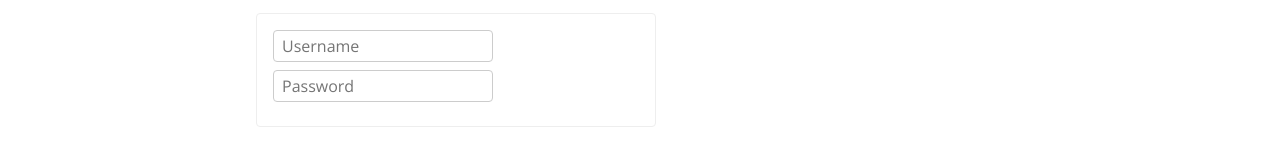
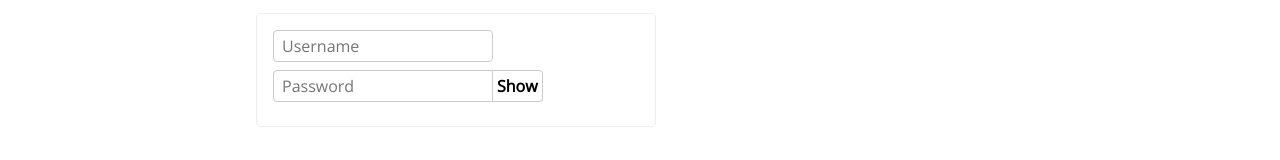
Before and after one commit to nghilevi/react-lab, a React (Create React App) app in the folder styled-component-lab/: page /login in a window 1280 px wide. Shown: the part 135-295 px from the top of the page. Built offline with nearby package versions, Linux system fonts and the light colour scheme.

Commit message:
implemented show/hide password toggle

```diff
--- /dev/null
+++ b/styled-component-lab/src/components/common/PasswordInput.js
@@ -0,0 +1,47 @@
+import { useState } from 'react'
+import styled from 'styled-components'
+import {Input} from './Input'
+
+const PasswordInputWrapper = styled.div`
+    display: flex;
+`
+
+const PasswordInputStyled = styled(Input).attrs(() => ({ // pass a callback that returns an object containing any attributes that we want to pass down to this particular component
+    type: 'password',
+    placeholder: 'Password'
+}))`
+    border-top-right-radius: 0;
+    border-bottom-right-radius: 0;
+`
+const ToggleButton = styled.div`
+    height: 32px;
+    border: 1px solid #ccc;
+    box-sizing: border-box;
+    padding: 4px;
+    border-left:0;
+    border-top-right-radius: 4px;
+    border-bottom-right-radius: 4px;
+    background: white;
+    font-weight: bold;
+    cursor: pointer;
+    user-select: none;
+    color: black;
+`
+
+export function PasswordInput(props){
+    const [showPassword, setShowPassword] = useState(false)
+
+    return(
+        <>
+            <PasswordInputWrapper>
+                <PasswordInputStyled {...props} />
+                <ToggleButton onClick={() => setShowPassword(!showPassword)}>
+                    {showPassword ? 'Hide' : 'Show'}
+                </ToggleButton>
+            </PasswordInputWrapper>
+            <div>
+                {showPassword ? props.value : ''}
+            </div>
+        </>
+    )
+}
--- a/styled-component-lab/src/components/common/index.js
+++ b/styled-component-lab/src/components/common/index.js
@@ -2,3 +2,4 @@
 export * from './PageLayout'
 export * from './Header'
 export * from './Input'
+export * from './PasswordInput'
--- a/styled-component-lab/src/components/pages/Login.js
+++ b/styled-component-lab/src/components/pages/Login.js
@@ -1,4 +1,4 @@
-import {PageLayout, Input} from 'components/common'
+import {PageLayout, Input, PasswordInput} from 'components/common'
 import styled from 'styled-components'
 import { useState } from 'react';
 
@@ -36,11 +36,10 @@
                     onChange={handleInputChange}
                     type="text"
                     name="username" placeholder="Username" />
-                <Input
-                    value={formFields.username}
+                <PasswordInput
+                    value={formFields.password}
                     onChange={handleInputChange}
-                    type="password"
-                    name="password" placeholder="Password" />
+                    name="password" />
             </Form>
         </PageLayout>
     )
```
